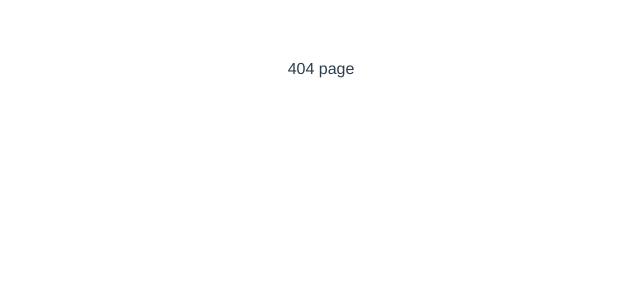
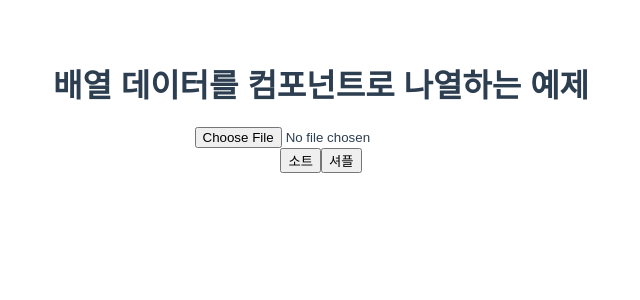
Before and after one commit to MinJaehyun/study-vue, a Vue app: page /jsontest1 in a window 1280 px wide. Shown: the top 300 px of the page, without its empty margins (319-959 px from the left). Built offline with nearby package versions, Linux system fonts and the light colour scheme.

Commit message:
Add 220602

```diff
--- a/src/components/study/220524/10. 4.1~4.7.html
+++ b/src/components/study/220524/10. 4.1~4.7.html
@@ -56,7 +56,7 @@ new Vue({
     myChecks: [],
     myAgree: false,
     picked: 'red',  // 빈문자열이 아니므로 value 로 처리할 수 있다
-    fileName: '',
+    fileName: 'face2.jpg',
   },
   computed: {
     // 빨강 -> 초록, 파랑 -> 빨강, 초록 -> 파랑
--- /dev/null
+++ b/src/components/study/220602/JsonLoadVue.vue
@@ -0,0 +1,56 @@
+<template>
+  <div>
+    <h1>JSON 을 읽어들이는 예제</h1>
+    <!--    <div>-->
+    <!--      {{ typeof data }}-->
+    <!--      <br>-->
+    <!--      {{ data }}-->
+    <!--      <br>-->
+    <!--      {{ data[0].title }}  -->
+    <!--    </div>-->
+    <input type="file" @change="onChangeFile">
+    <p>읽어 들인 데이터: {{ loadData }}</p>
+  </div>
+</template>
+
+<script lang="ts">
+import { defineComponent } from 'vue';
+// import testJsonfile from '@/components/study/220602/test.json';
+// const data = testJsonfile;
+
+export default defineComponent({
+  name: 'JsonLoadVue',
+  data() {
+    return {
+      loadData: '',
+    };
+  },
+  methods: {
+    onChangeFile(e: any){
+      let file: FileReader = e.target.files[0];
+      if (file) {
+        let reader = new FileReader()
+        // eslint-disable-next-line @typescript-eslint/no-this-alias
+        // let vm = this;
+        reader.onload = function(e) {
+          let json = JSON.parse(e.target.result as string)
+          // console.log();
+          // 숙제 this 까지 설명하기, 아래 접근 안 되는 이유 설명하기
+          // this.loadData = json;
+        }
+        reader.readAsText(file as any)
+      }
+    },
+  },
+});
+</script>
+
+<style scoped></style>
+<!-- vm 위치 아는지?
+1. this 는 전역이 아닌 해당 컴포넌트(defineComponent) 이다.
+2. 인자에 타입 설정하기 위해서는 file as any 설정해야 한다.
+-->
+
+<!--
+import 로 json 파일을 직접 가져오는게 아닌, FileReader 사용하여 가져와야 한다.
+-->
--- /dev/null
+++ b/src/components/study/220602/JsonTest1.vue
@@ -0,0 +1,57 @@
+<template>
+  <div>
+    <h1>배열 데이터를 컴포넌트로 나열하는 예제</h1>
+    <div>
+      <input type="file" @change="onChangeFile">
+    </div>
+    <div v-for="(item, index) in loadData" :key="index">
+      <p style="background-color: gray">{{ item.title }}</p>
+      <p>해설: {{ item.body }}</p>
+    </div>
+    <button @click="sortFunction">소트</button>
+    <button @click="suffleData">셔플</button>
+  </div>
+</template>
+
+<script lang="ts">
+import { defineComponent } from 'vue';
+
+export default defineComponent({
+  name: 'JsonTest1',
+  data() {
+    return {
+      loadData: '',
+    };
+  },
+  methods: {
+    suffleData(){
+      this.loadData.sort(() => Math.random() - 0.5);
+      // console.log(Math.random());
+    },
+    sortFunction(){
+      // 오름차순 정렬
+      this.loadData.sort((a: any, b: any) => {
+        // console.log(a.title);
+        console.log(a);
+        return a.title > b.title ? 1 : -1;
+      })
+    },
+    onChangeFile(e: { target: { files: FileReader[]; }; }) {
+      let file: FileReader = e.target.files[0];
+      if (file) {
+        let reader = new FileReader()
+        // eslint-disable-next-line @typescript-eslint/no-this-alias
+        let vm = this;
+        reader.onload = (e) => {
+          let json = JSON.parse(e.target.result as string)
+          vm.loadData = json;
+          // console.log(vm);
+        }
+        reader.readAsText(file as any)
+      }
+    },
+  },
+});
+</script>
+
+<style scoped></style>
--- /dev/null
+++ b/src/components/study/220602/OxQuiz.vue
@@ -0,0 +1,101 @@
+<template>
+  <div>
+    <h1>퀴즈 맞추기</h1>
+    <div v-for="(item, index) in loadData" :key="index">
+      <span>문제 {{ index + 1 }}. {{ item.text }} (배점: {{ item.score }}) </span>
+      <div>
+        정답:
+        <!-- {{ item.options }} -->
+        <span v-for="(option, optionsIndex) in item.options" :key="index + optionsIndex" >
+          <!-- :value="option" 지정하는 부분도 이해하기!! -->
+          <!-- :name="" 이해하기        -->
+          <!-- v-model="item.temp" 이해하기         -->
+          <input type="radio" :value="option" :name="item.name" v-model="item.temp"/>{{option}}
+        </span>
+      </div>
+        <!-- :value="true" 지정했을 경우, radio 선택 시, 해당 :value 에 설정한 값을 v-model 에 지정한 변수에 담기게 된다 -->
+        <!-- {{ item.temp }} -->
+      <br>
+        <!-- {{ typeof item.temp}} -->
+    </div>
+    <p><button @click="onClickAnswer">정답 제출하기</button></p>
+    <p>총 득점: {{ sumScore }}</p>
+    <input type="file" @change="onChangeFile">
+  </div>
+</template>
+
+<script lang="ts">
+import { defineComponent } from 'vue';
+
+export default defineComponent({
+  name: 'OxQuiz',
+  data() {
+    return {
+      loadData: '',
+      sumScore: 0,
+    };
+  },
+  methods: {
+    onClickAnswer(){
+      // 방법1. :value 설정하여 간편하게 설정
+      // 타입: 초기값 0 설정 했으므로 type 은 number.
+      this.sumScore = this.loadData.reduce((prev: number, cur: any) => {
+        if (cur.temp === cur.checked) {
+          prev += cur.score
+        }
+        return prev
+      }, 0)
+
+      // 방법2. JSON.parse 설정하여 문자열을 boolean 으로 변경하여 설정하는 방법
+      // this.sumScore = this.loadData.reduce((prev: any, cur: any) => {
+      //   if (cur.checked === JSON.parse(cur.temp)) {
+      //     prev += cur.score;
+      //   }
+      //   return prev
+      // }, 0);
+    },
+    onChangeFile(e: any){
+      let file: FileReader = e.target.files[0];
+      if (file) {
+        let reader = new FileReader()
+        // eslint-disable-next-line @typescript-eslint/no-this-alias
+        let vm = this;
+        reader.onload = function(e) {
+          let json = JSON.parse(e.target.result as string)
+          vm.loadData = json;
+        }
+        reader.readAsText(file as any)
+      }
+    },
+  },
+});
+</script>
+R
+<style scoped></style>
+<!--
+1. checkbox 는 선택 시, true 값
+2. radio btn 는 선택 시, value 값이 들어간다.
+-->
+
+<!-- string 값을 boolean 으로 만드는 방법을 아는지?
+1. Boolean(item.temp) 이 맞는지? string 을 Boolean 타입으로 검사하는게 맞는지 확인하기
+2. filter 대신 reduce 사용하기
+-->
+
+<!-- 8~9: :value="true" 이해하는지?
+1. html 에 {{ value }} 템플릿 문법을 사용할 수 없다!
+2. input radio 타입 attr 가진 태그의 value
+-->
+
+<!-- name 설정하는 이유?
+https://developer.mozilla.org/ko/docs/Web/HTML/Element/Input/radio
+-->
+
+<!-- NOTE: 구조 이해 하기
+1. loadData 의 각각의 item 을 뽑고, 각각의 item 에 여러개의 속성에 접근하기 위해
+가져온 데이터에 item.options 를 사용하여 반복 처리할 수 있다.
+-->
+
+<!-- 10:
+:value 를 바인딩하여
+-->
--- /dev/null
+++ b/src/components/study/220602/jsontest1.json
@@ -0,0 +1,6 @@
+[
+  {"title": "C", "body": "c"},
+  {"title": "A", "body": "a"},
+  {"title": "B", "body": "b"},
+  {"title": "D", "body": "d"}
+]
--- /dev/null
+++ b/src/components/study/220602/test.json
@@ -0,0 +1,5 @@
+[
+  {"title": "A", "body": "a"},
+  {"title": "B", "body": "b"},
+  {"title": "C", "body": "c"}
+]
--- a/tsconfig.json
+++ b/tsconfig.json
@@ -7,6 +7,8 @@
     "jsx": "preserve",
     "importHelpers": true,
     "moduleResolution": "node",
+    "esModuleInterop":  true,
+    "resolveJsonModule": true,
     "skipLibCheck": true,
     "esModuleInterop": true,
     "allowSyntheticDefaultImports": true,
```
Also changed, not shown: src/components/study/220602/quizData.json (added, +7 -0 lines), src/routes/index.ts (+15 -0 lines), src/components/study/220602/vueWithTs템플릿.vue (renamed from src/components/study/220530/vueWithTs템플릿.vue), 1 other file (tests, documents, lock files or other folders).
